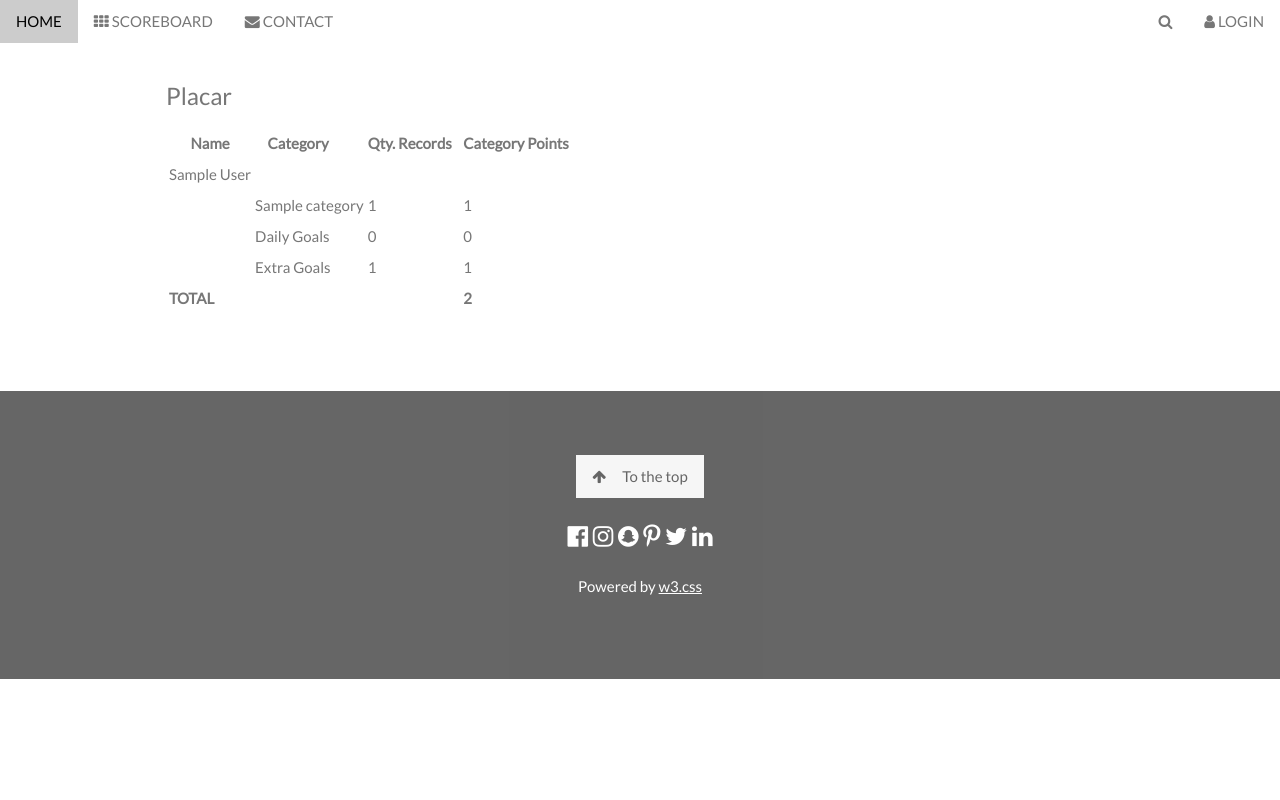
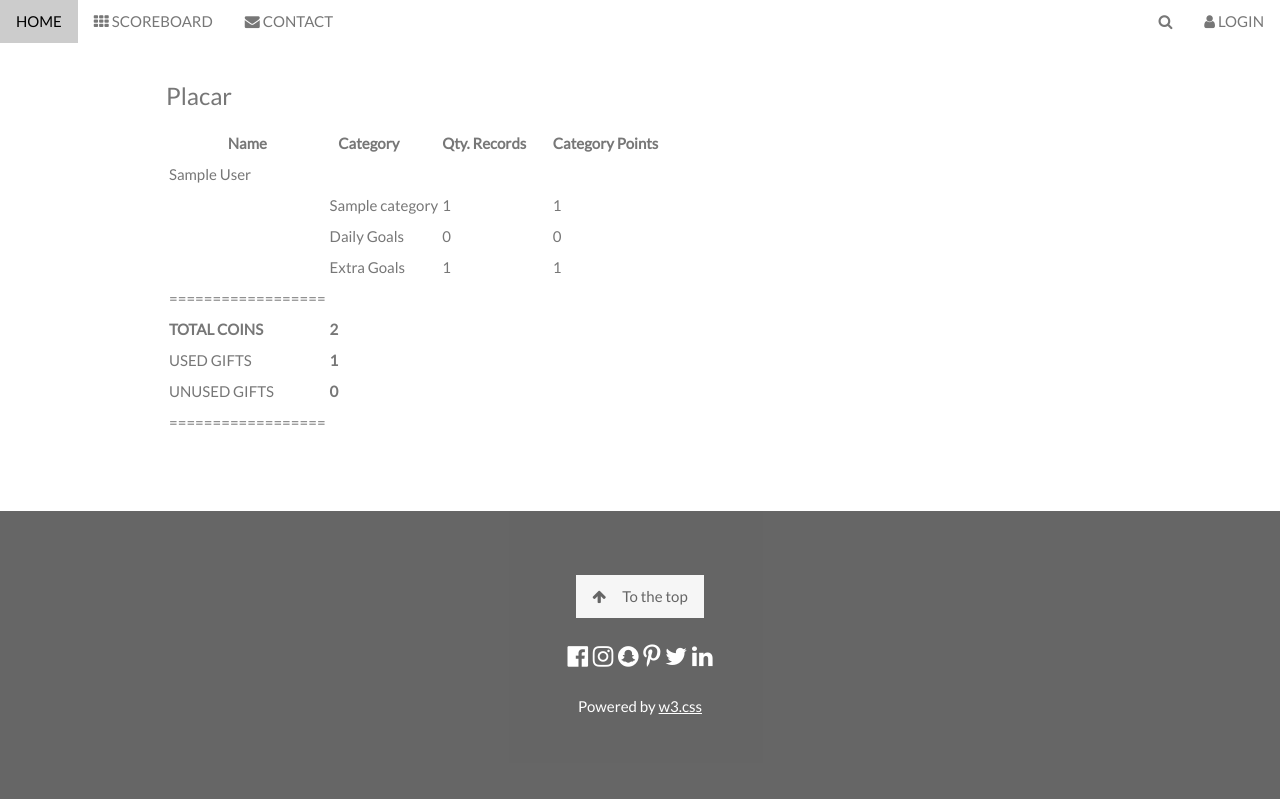
Before and after one commit to sonymaia/life_gamification, a Django app: page /scoreboard.html in a window 1280 px wide. Run offline with Django 4.2, Linux system fonts and the light colour scheme; tables that the repository leaves empty hold one stand-in row (values such as "Sample post"); parts of the project's set-up code (start-up, migrations or seed data) failed here and were passed over.

Commit message:
logica gifts

```diff
--- a/record/models.py
+++ b/record/models.py
@@ -48,7 +48,12 @@ class Goal(models.Model):
     def __str__(self):
         return f"Goal [description = {self.description}]"
 
-
+class Gift(models.Model):
+    creation_date = models.DateField(null=False, blank=False, default = datetime.today)
+    conclusion_date = models.DateField(null=True, blank=True)
+    fk_user = models.ForeignKey(User, on_delete=models.CASCADE)
+    def __str__(self):
+        return f"Gift [conclusion_date = {self.conclusion_date}]"
 
 
 #class Course(models.Model):
--- a/record/views.py
+++ b/record/views.py
@@ -1,7 +1,8 @@
 from django.shortcuts import render
-from record.models import Daily_Record, User, Goal, Category, Category_Record
+from record.models import Daily_Record, User, Goal, Category, Category_Record, Gift
 import pandas as pd
 from django.db.models import Sum
+from datetime import datetime
 
 def index(request):
      return render(request, 'record/index.html')
@@ -73,8 +74,37 @@ def scoreboard(request):
         dict_category = {'category_name':' Extra Goals', 'category_records_qty':goals.count(), 'category_reward_total':goals_reward_total}
         categories_summary_list.append(dict_category)
 
-        scoreboardlist.append({'user_name':User.objects.filter(id=id_user).get().name, 'coins':total_coins, 'categories_list':categories_summary_list})
+        unused_gifts, gifts_used = gifts(id_user, total_coins)
+
+        scoreboardlist.append({'user_name':User.objects.filter(id=id_user).get().name,
+                               'coins':total_coins,
+                               'categories_list':categories_summary_list,
+                               'unused_gifts':unused_gifts,
+                               'gifts_used':gifts_used
+                               })
+
 
     scoreboard = {'scoreboard': scoreboardlist}
 
     return render(request, 'record/scoreboard.html', scoreboard)
+
+def gifts(user_id, total_coins):
+    total_gifts = int(total_coins/30)
+    gifts_db = Gift.objects.filter(fk_user = user_id).count()
+    gifts_used = 0
+    unused_gifts = 0
+
+    difference = total_gifts - gifts_db
+
+    while difference > 0:
+        gift = Gift()
+        gift.creation_date = datetime.today()
+        gift.fk_user = User.objects.get(id = user_id)
+        gift.save()
+        difference -= 1
+
+
+    gifts_used = Gift.objects.filter(fk_user = user_id, conclusion_date__isnull=False).count()
+    unused_gifts = Gift.objects.filter(fk_user = user_id, conclusion_date__isnull=True ).count()
+
+    return unused_gifts, gifts_used
--- a/templates/record/base.html
+++ b/templates/record/base.html
@@ -2,7 +2,7 @@
 <!DOCTYPE html>
 <html>
 <head>
-<title>GameLife</title>
+<title>Winper</title>
 <meta charset="UTF-8">
 <meta name="viewport" content="width=device-width, initial-scale=1">
 <link rel="stylesheet" href="https://www.w3schools.com/w3css/4/w3.css">
--- a/templates/record/scoreboard.html
+++ b/templates/record/scoreboard.html
@@ -8,8 +8,8 @@
         <table>
             <tr>
                 <th>Name</th>
-                <th>Category&ensp;&ensp;&ensp;</th>
-                <th>Qty. Records&ensp;</th>
+                <th>Category&ensp;&ensp;&ensp;&ensp;</th>
+                <th>Qty. Records&ensp;&ensp;&ensp;</th>
                 <th>Category Points</th>
             </tr>
             {% for score in scoreboard %}
@@ -23,16 +23,25 @@
                         <td>{{category.category_reward_total }}</td>
                     </tr>
                 {% endfor %}
-                <td><b>TOTAL</b></td>
-                <td></td>
-                <td></td>
+                <tr>
+                    <td> ================== </td>
+                </tr>
+
+                <td><b>TOTAL COINS</b></td>
+
                 <td><b>{{score.coins}}</b></td>
-                <tr></tr>
-                <tr></tr>
-                <tr></tr>
-                <tr></tr>
-                <tr></tr>
-                <tr></tr>
+                <tr>
+                    <td>USED GIFTS</td>
+                    <td><b>{{score.gifts_used}}</b></td>
+                </tr>
+                <tr>
+                    <td>UNUSED GIFTS</td>
+                    <td><b>{{score.unused_gifts}}</b></td>
+
+                </tr>
+                <td> ================== </td>
+                <tr><td> </td></tr>
+                <tr><td> </td></tr>
 
             </tr>
             {% endfor %}
```
Also changed, not shown: record/admin.py (+13 -5 lines), record/migrations/0008_alter_daily_record_date_alter_goal_creation_date_and_more.py (added).
